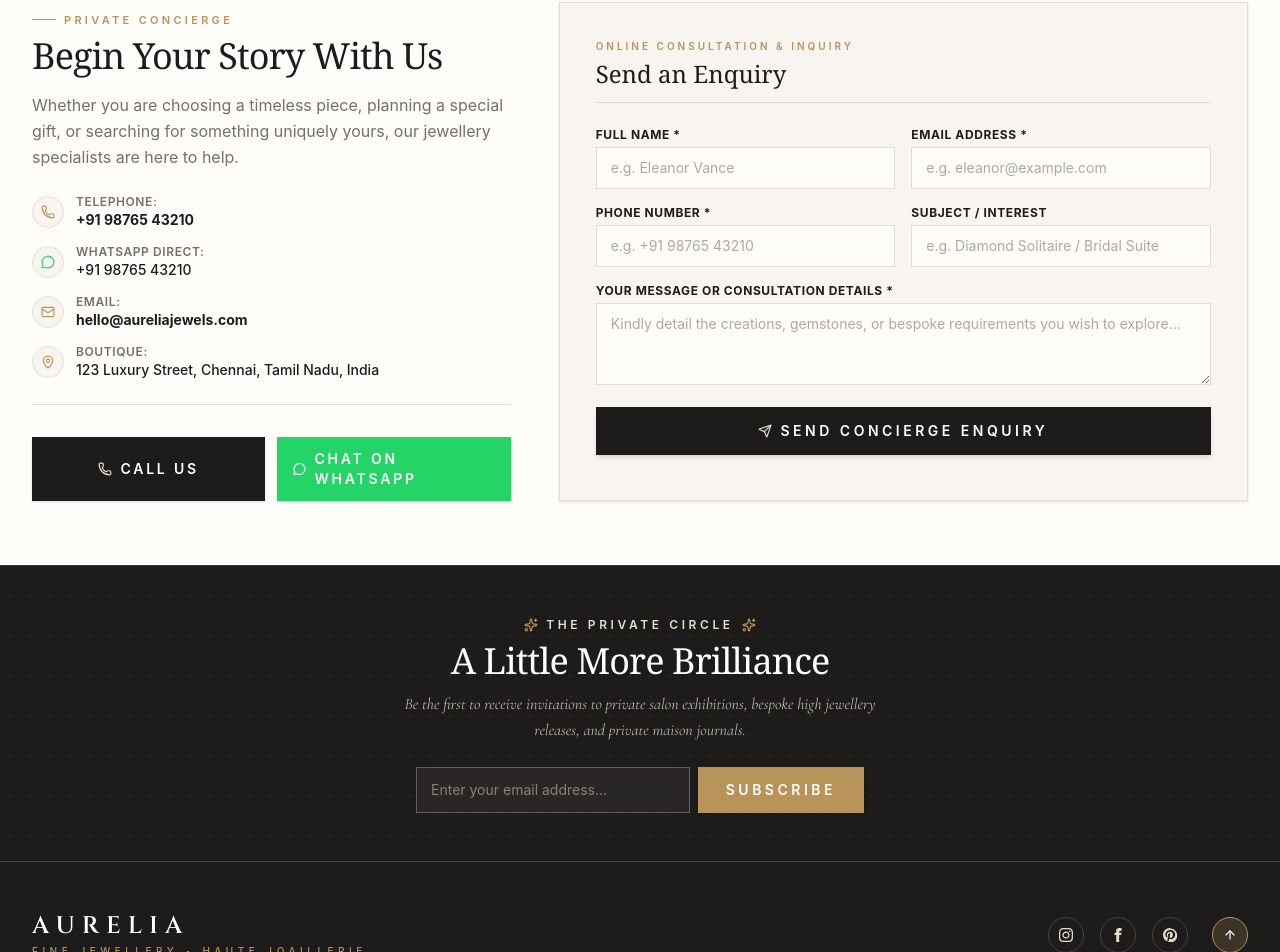
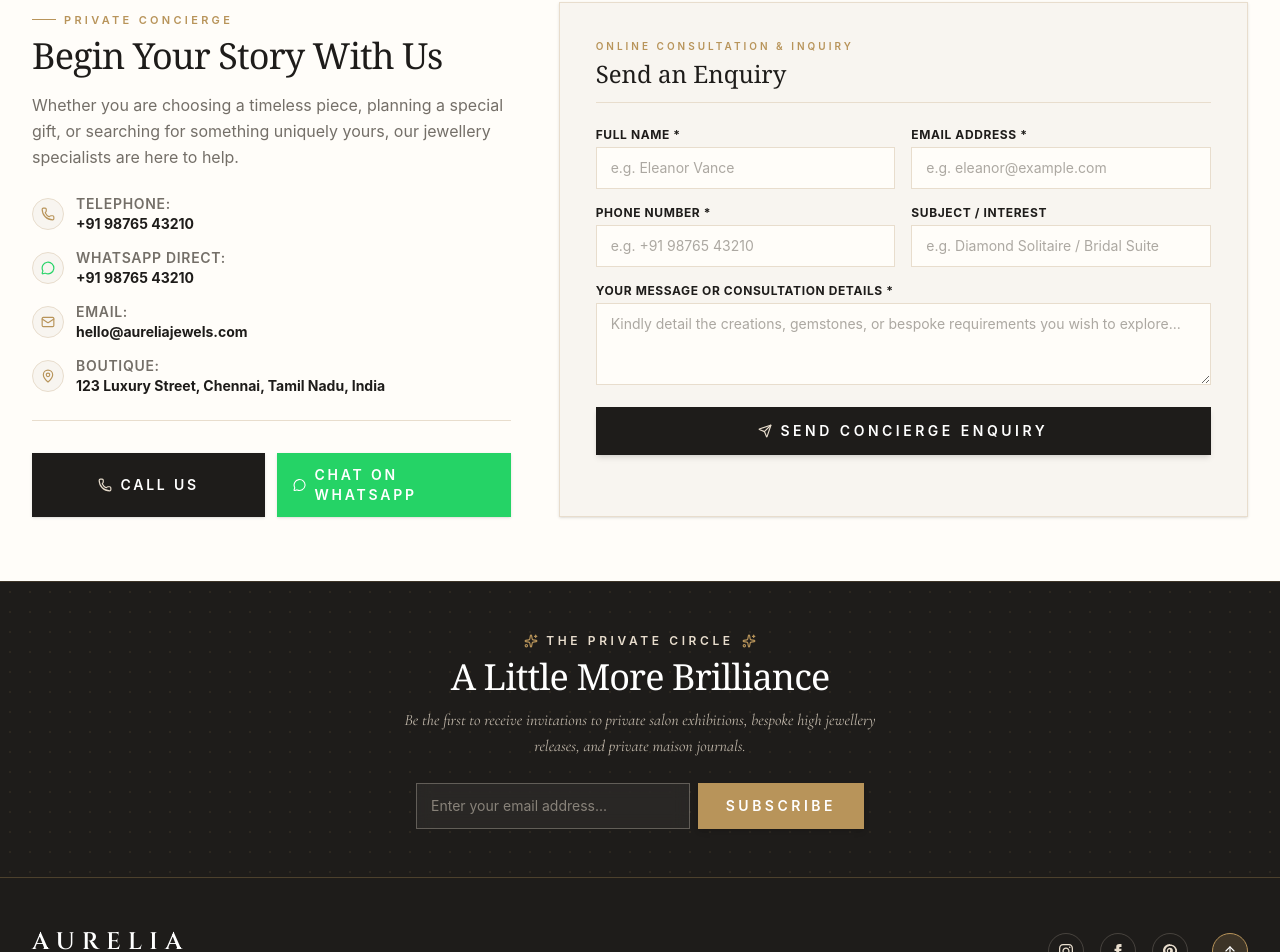
Before and after one commit to HaripriyaSathish/aurelia-jewellery, a React (Vite) app in the folder frontend/: page / in a window 1280 px wide. Shown: the part 7674-8626 px from the top of the page. Built offline with nearby package versions, Linux system fonts and the light colour scheme; no server answers; a web font is replaced by a local one.

Commit message:
Increase subtitle font size

```diff
--- a/frontend/src/components/ContactSection.jsx
+++ b/frontend/src/components/ContactSection.jsx
@@ -90,7 +90,7 @@
                     <Phone className="w-3.5 h-3.5" />
                   </div>
                   <div>
-                    <span className="text-xs text-[#746F68] uppercase tracking-wider block font-semibold">Telephone:</span>
+                    <span className="text-sm text-[#746F68] uppercase tracking-wider block font-semibold">Telephone:</span>
                     <a href={`tel:${cleanPhone}`} className="text-sm font-bold text-[#1E1C1A] hover:text-[#B8945A] transition-colors">
                       {phone}
                     </a>
@@ -102,8 +102,8 @@
                     <MessageCircle className="w-3.5 h-3.5" />
                   </div>
                   <div>
-                    <span className="text-xs text-[#746F68] uppercase tracking-wider block font-semibold">WhatsApp Direct:</span>
-                    <a href={whatsappUrl} target="_blank" rel="noopener noreferrer" className="text-sm font-medium text-[#1E1C1A] hover:text-[#25D366] transition-colors">
+                    <span className="text-sm text-[#746F68] uppercase tracking-wider block font-semibold">WhatsApp Direct:</span>
+                    <a href={whatsappUrl} target="_blank" rel="noopener noreferrer" className="text-sm font-bold text-[#1E1C1A] hover:text-[#25D366] transition-colors">
                       {whatsapp}
                     </a>
                   </div>
@@ -114,7 +114,7 @@
                     <Mail className="w-3.5 h-3.5" />
                   </div>
                   <div>
-                    <span className="text-xs text-[#746F68] uppercase tracking-wider block font-semibold">Email:</span>
+                    <span className="text-sm text-[#746F68] uppercase tracking-wider block font-semibold">Email:</span>
                     <a href={`mailto:${email}`} className="text-sm font-bold text-[#1E1C1A] hover:text-[#B8945A] transition-colors">
                       {email}
                     </a>
@@ -126,8 +126,8 @@
                     <MapPin className="w-3.5 h-3.5" />
                   </div>
                   <div>
-                    <span className="text-xs text-[#746F68] uppercase tracking-wider block font-semibold">Boutique:</span>
-                    <span className="text-sm font-medium text-[#1E1C1A]">
+                    <span className="text-sm text-[#746F68] uppercase tracking-wider block font-semibold">Boutique:</span>
+                    <span className="text-sm font-bold text-[#1E1C1A]">
                       {address}
                     </span>
                   </div>
```
